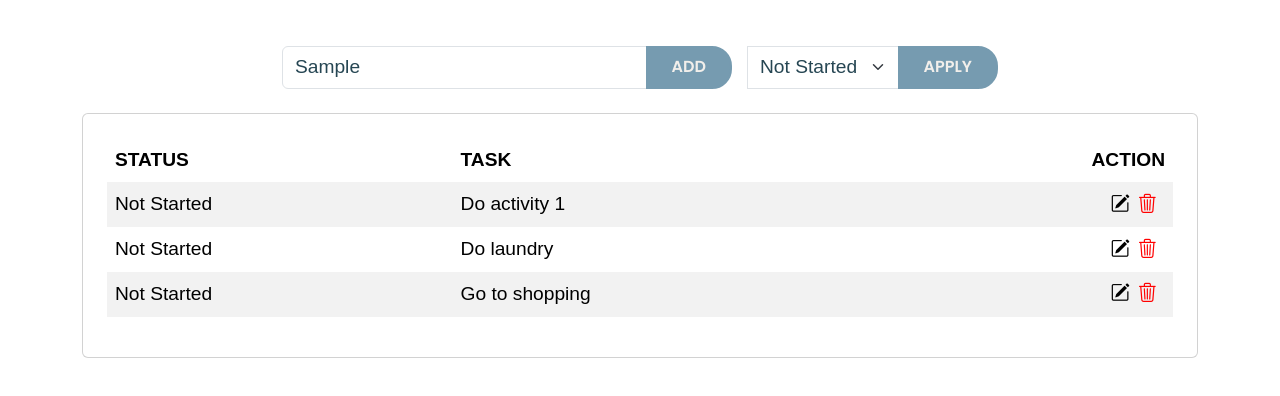
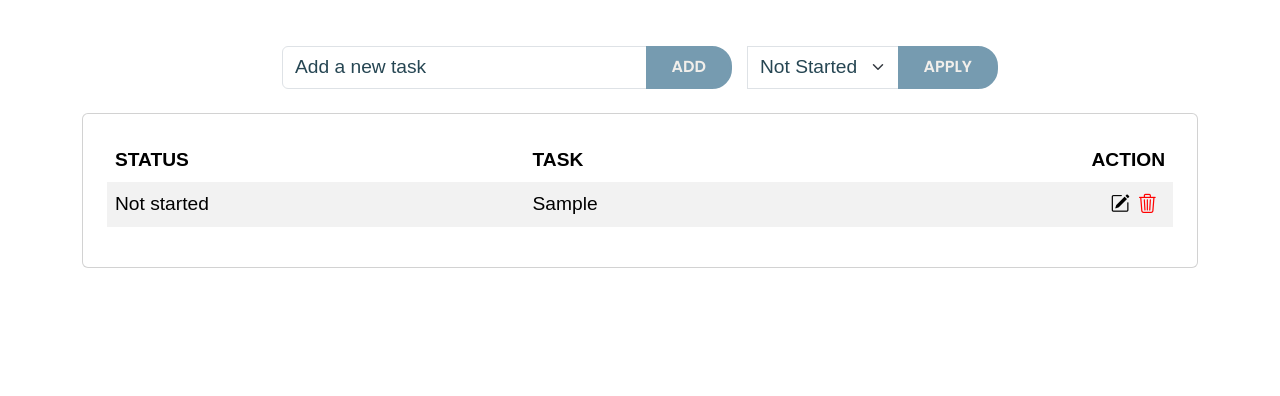
Before and after one commit to binibiningjenna/to-do-list, a plain HTML site: page index.html in a window 1280 px wide. Both pictures are taken after typing "Sample" into the empty fields and a click on the button "ADD". Shown: the part 258-654 px from the top of the page. Drawn offline with nearby package versions, Linux system fonts and the light colour scheme; a web font is replaced by a local one.

Commit message:
BE | add and display task

```diff
--- a/assets/script.js
+++ b/assets/script.js
@@ -0,0 +1,44 @@
+var tasks = [];
+
+if (localStorage.getItem("tasks")) {
+    tasks = JSON.parse(localStorage.getItem("tasks"));
+}
+
+function addTask() {
+    var input = document.getElementById("inputTask");
+    var inputValue = input.value.trim();
+
+    if (inputValue !== "") {
+        tasks.push({ status: "Not started", description: inputValue })
+        localStorage.setItem("tasks", JSON.stringify(tasks));
+        input.value = "";
+        displayTasks();
+    }
+}
+
+function displayTasks() {
+    var list = document.getElementById("list");
+    list.innerHTML = "";
+
+    tasks.forEach(function (task, index) {
+        var row = `
+        <tr>
+            <td>${task.status}</td>
+            <td>${task.description}</td>
+            <td class="text-end">
+                <div class="d-inline-flex gap-2">
+                    <a data-bs-toggle="modal" data-bs-target="#editModal">
+                        <i class="bi bi-pencil-square"></i>
+                    </a>
+                    <a style="color: red" data-bs-toggle="modal" data-bs-target="#deleteModal">
+                        <i class="bi bi-trash3 pe-2"></i>
+                    </a>
+                </div>
+            </td>
+        </tr>
+        `;
+        list.innerHTML += row;
+    })
+}
+
+displayTasks();
--- a/index.html
+++ b/index.html
@@ -32,8 +32,8 @@
           <!-- Add Task and Filter -->
           <div class="d-flex justify-content-center mt-5 gap-3 flex-wrap">
             <div class="input-group" style="max-width: 450px; width: 100%">
-              <input type="text" class="form-control" placeholder="Add a new task" aria-label="Recipient’s username" aria-describedby="button-addon2" />
-              <button class="btn btn-primary" type="button" id="button-addon2">Add</button>
+              <input type="text" class="form-control" id="inputTask" placeholder="Add a new task" aria-label="Recipient’s username" aria-describedby="button-addon2" />
+              <button class="btn btn-primary" type="button" onclick="addTask()" id="button-addon2">Add</button>
             </div>
             <div class="input-group position-relative" style="max-width: 250px; width: 100%">
               <i class="bi bi-filter position-absolute top-50 start-0 translate-middle-y ms-2"></i>
@@ -57,52 +57,7 @@
                   <th class="text-end" scope="col">ACTION</th>
                 </tr>
               </thead>
-              <tbody>
-                <tr>
-                  <td>Not Started</td>
-                  <td>Do activity 1</td>
-                  <td class="text-end">
-                    <div class="d-inline-flex gap-2">
-                      <a data-bs-toggle="modal" data-bs-target="#editModal">
-                        <i class="bi bi-pencil-square"></i>
-                      </a>
-                      <a style="color: red" data-bs-toggle="modal" data-bs-target="#deleteModal">
-                        <i class="bi bi-trash3 pe-2"></i>
-                      </a>
-                    </div>
-                  </td>
-                </tr>
-
-                <tr>
-                  <td>Not Started</td>
-                  <td>Do laundry</td>
-                  <td class="text-end">
-                    <div class="d-inline-flex gap-2">
-                      <a data-bs-toggle="modal" data-bs-target="#editModal">
-                        <i class="bi bi-pencil-square"></i>
-                      </a>
-                      <a style="color: red" data-bs-toggle="modal" data-bs-target="#deleteModal">
-                        <i class="bi bi-trash3 pe-2"></i>
-                      </a>
-                    </div>
-                  </td>
-                </tr>
-
-                <tr>
-                  <td>Not Started</td>
-                  <td>Go to shopping</td>
-                  <td class="text-end">
-                    <div class="d-inline-flex gap-2">
-                      <a data-bs-toggle="modal" data-bs-target="#editModal">
-                        <i class="bi bi-pencil-square"></i>
-                      </a>
-                      <a style="color: red" data-bs-toggle="modal" data-bs-target="#deleteModal">
-                        <i class="bi bi-trash3 pe-2"></i>
-                      </a>
-                    </div>
-                  </td>
-                </tr>
-              </tbody>
+              <tbody id="list"></tbody>
             </table>
           </div>
 
@@ -216,5 +171,6 @@
     </div>
 
     <script src="https://cdn.jsdelivr.net/npm/bootstrap@5.3.7/dist/js/bootstrap.bundle.min.js" integrity="sha384-ndDqU0Gzau9qJ1lfW4pNLlhNTkCfHzAVBReH9diLvGRem5+R9g2FzA8ZGN954O5Q" crossorigin="anonymous"></script>
+    <script src="assets/script.js"></script>
   </body>
 </html>
```
